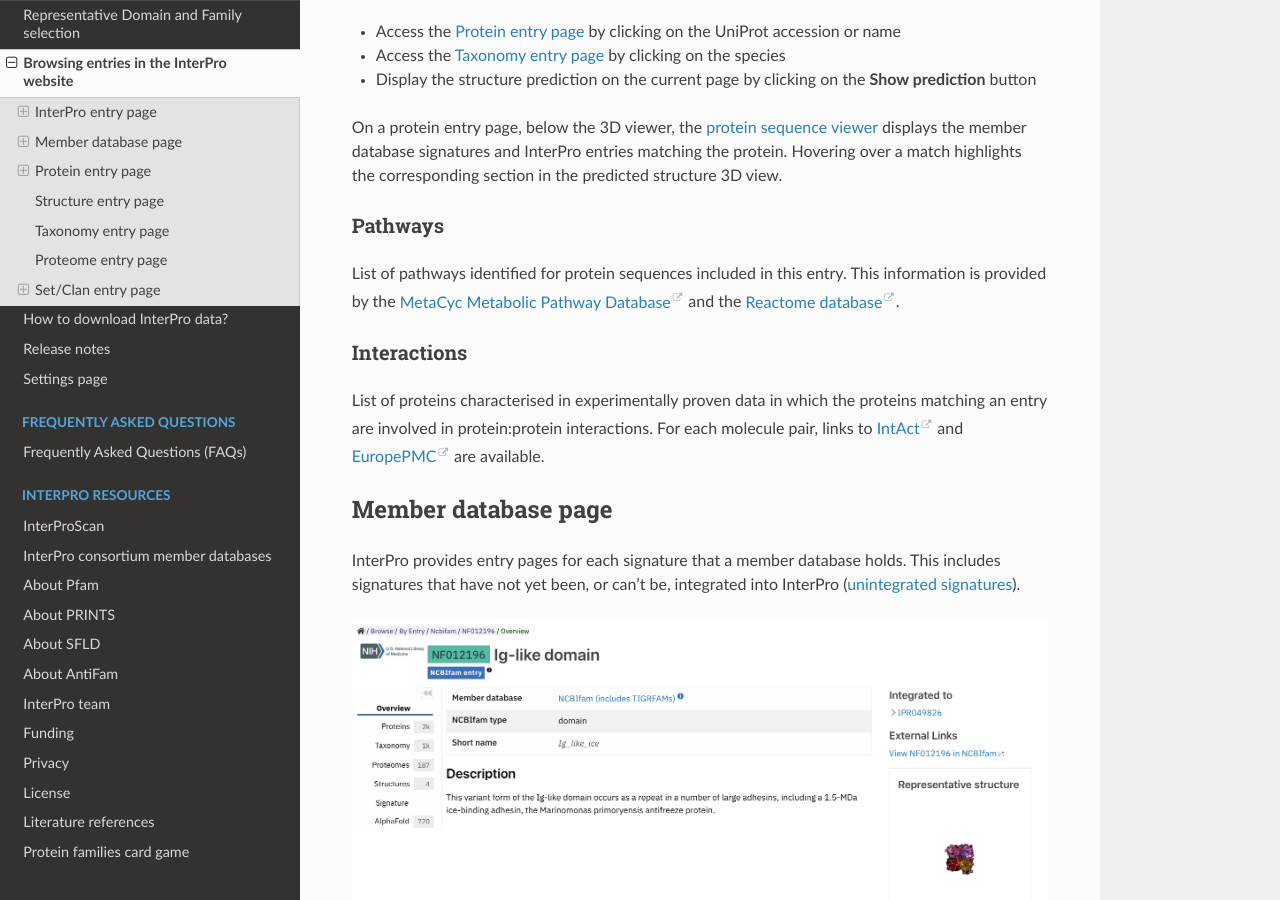
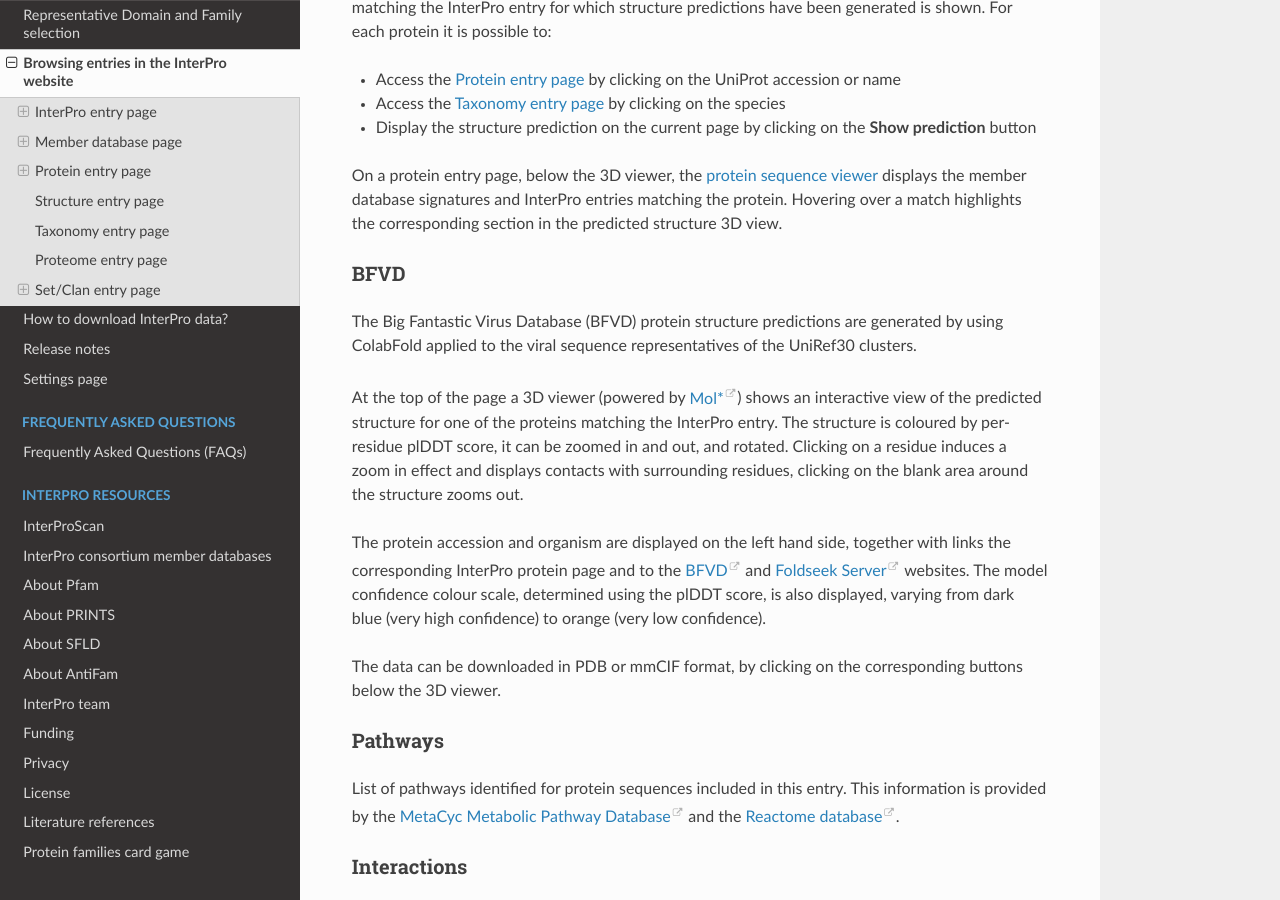
Before and after one commit to ProteinsWebTeam/interpro-docs, a Sphinx documentation site: the page built from docs/browse.rst, in a window 1280 px wide and 900 px high, scrolled down 6917 px. Built offline with Sphinx 7.4.7 and the Read the Docs theme 3.1.0, drawn with Linux system fonts in a browser that asks for light colours; some of the changed text lies outside the part shown.

Commit message:
Updates related to BFVD

```diff
--- a/docs/browse.rst
+++ b/docs/browse.rst
@@ -120,7 +121,7 @@ There is an option to display only proteins that have been manually curated in U
 only proteins that have been automatically annotated (**unreviewed**), or all proteins (**both**, default).
 
 For each protein, the table displays the UniProt ID, name, corresponding gene, the
-organism where it is found, a link to the :ref:`AlphaFold structure prediction page <alphafold1>`
+organism where it is found, a link to the predicted structure in :ref:`AlphaFold structure prediction page <alphafold1>` or the Big Fantastic Virus Database (BFVD) in :ref:`BFVD structure prediction page <pBFVD>`
 and a small protein viewer that highlights the region of the protein matched by the
 InterPro entry.
 
@@ -199,8 +200,8 @@ The structure is coloured by per-residue plDDT score, it can be zoomed in and ou
 Clicking on a residue induces a zoom in effect and displays contacts with surrounding residues, clicking on the blank area
 around the structure zooms out.
 
-The protein accession and organism are displayed on the left hand side, together with links to the corresponding
-`AlphaFold <https://alphafold.ebi.ac.uk/>`_, `UniProt <https://www.uniprot.org>`_ and `Foldseek Server <https://search.foldseek.com/search>`_ websites.
+The protein accession and organism are displayed on the left hand side, together with links to the corresponding InterPro protein page and the
+`AlphaFold <https://alphafold.ebi.ac.uk/>`_ and `Foldseek Server <https://search.foldseek.com/search>`_ websites.
 The model confidence colour scale, determined using the plDDT score, is also displayed, varying from dark blue
 (very high confidence) to orange (very low confidence).
 
@@ -222,6 +223,25 @@ entry for which structure predictions have been generated is shown. For each pro
 On a protein entry page, below the 3D viewer, the :doc:`protein sequence viewer </protein_viewer>` displays the member database
 signatures and InterPro entries matching the protein. Hovering over a match highlights the corresponding section in the
 predicted structure 3D view.
+
+.. _pBFVD:
+
+BFVD
+====
+The Big Fantastic Virus Database (BFVD) protein structure predictions are generated by using ColabFold applied to the viral sequence representatives of the UniRef30 clusters.
+
+At the top of the page a 3D viewer (powered by `Mol* <https://molstar.org/>`_) shows an interactive view
+of the predicted structure for one of the proteins matching the InterPro entry.
+The structure is coloured by per-residue plDDT score, it can be zoomed in and out, and rotated.
+Clicking on a residue induces a zoom in effect and displays contacts with surrounding residues, clicking on the blank area
+around the structure zooms out.
+
+The protein accession and organism are displayed on the left hand side, together with links the corresponding InterPro protein page and to the
+`BFVD <https://bfvd.foldseek.com/>`_ and `Foldseek Server <https://search.foldseek.com/search>`_ websites.
+The model confidence colour scale, determined using the plDDT score, is also displayed, varying from dark blue
+(very high confidence) to orange (very low confidence).
+
+The data can be downloaded in PDB or mmCIF format, by clicking on the corresponding buttons below the 3D viewer.
 
 .. _pathways:
 
```
Also changed, not shown: other parts of docs/browse.rst (+1 -0 lines).
